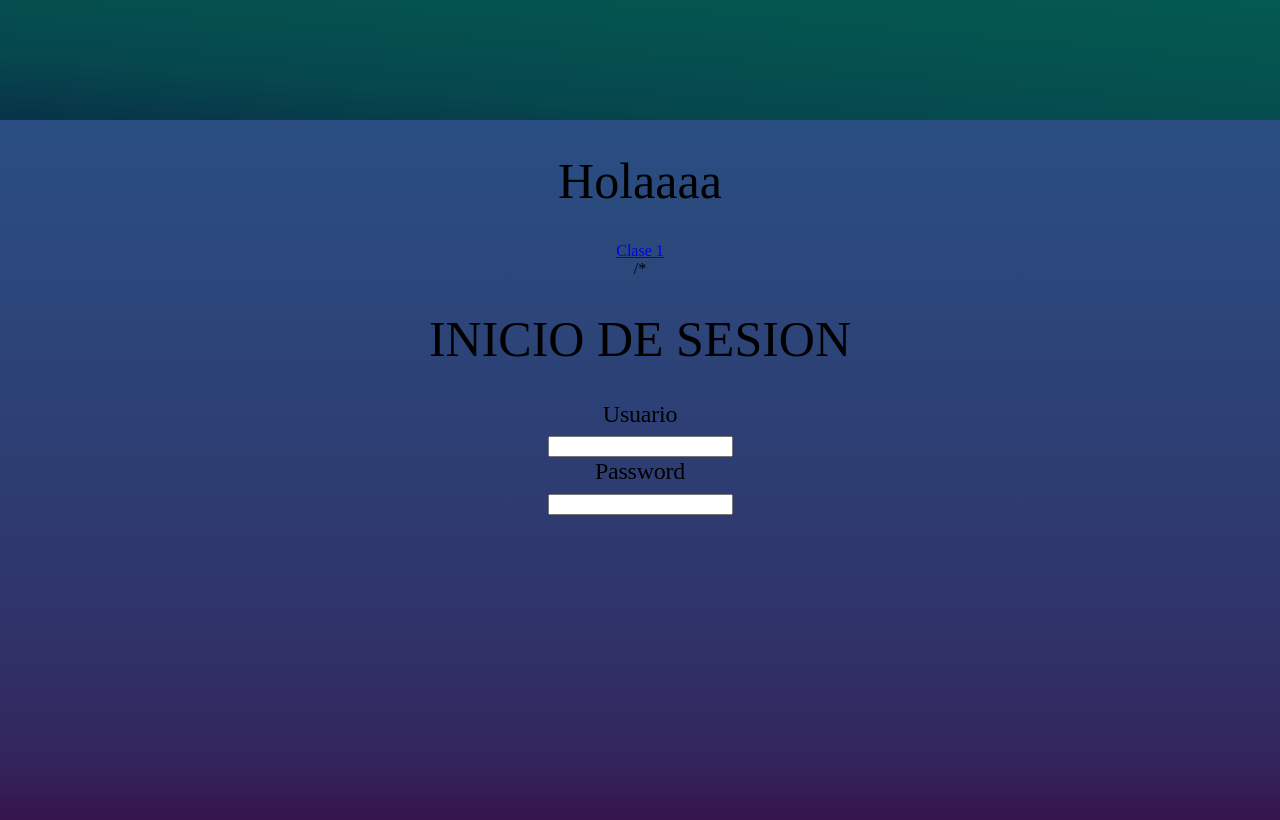
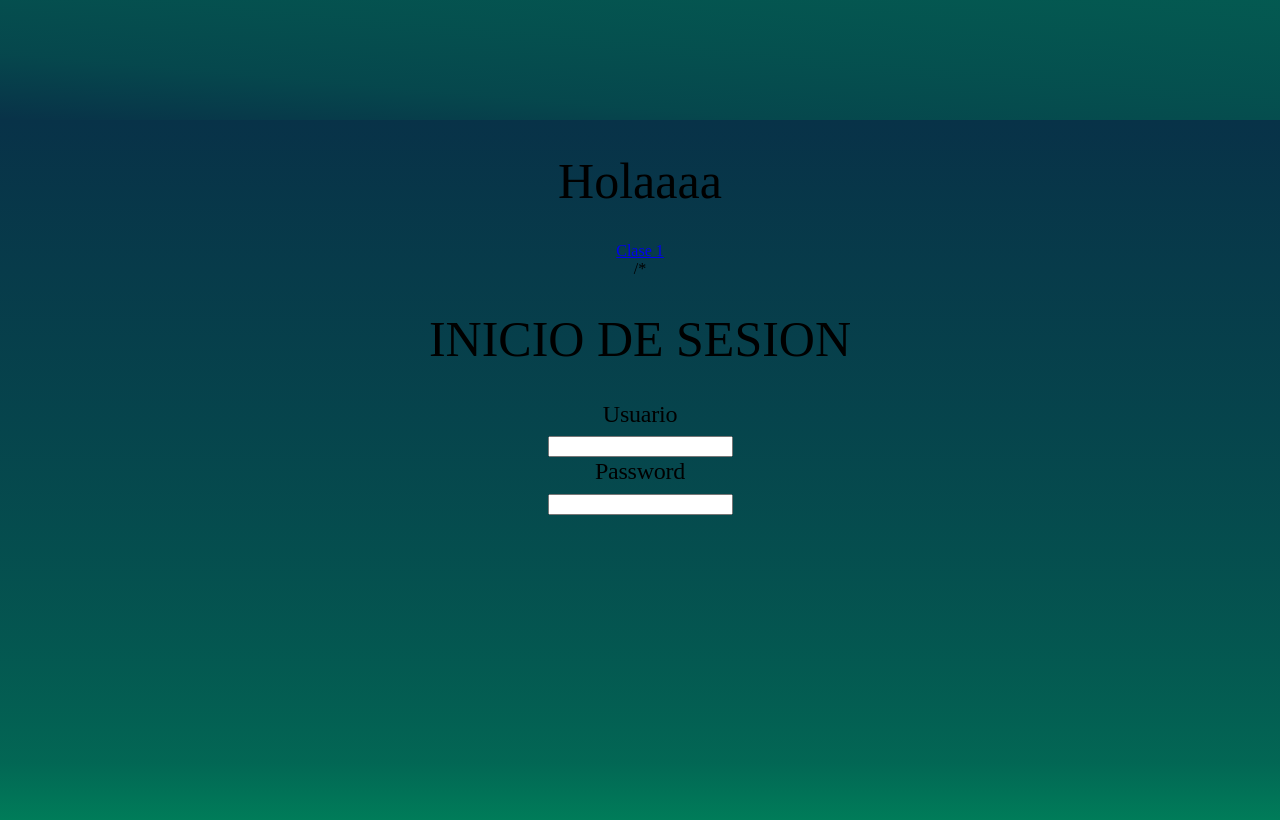
Before and after one commit to Fernando070777/sitio_BagTek, a React (Vite) app: page / in a window 1280 px wide. Shown: the part 580-1400 px from the top of the page. Built offline with nearby package versions, Linux system fonts and the light colour scheme; no server answers; the database is empty.

Commit message:
se cambio ell color

```diff
--- a/src/index.css
+++ b/src/index.css
@@ -30,7 +30,7 @@ body {
 
 
 .clase2 {
-  background: linear-gradient(0deg,  #36144c 0% , 25%,  #2a4e82  100%);
+  background: linear-gradient(0deg,  #007c59 0% , 25%,  #083248  100%);
   /*border: 10px, solid black;*/
   height: 700px;
   font-weight: 700px;
```
